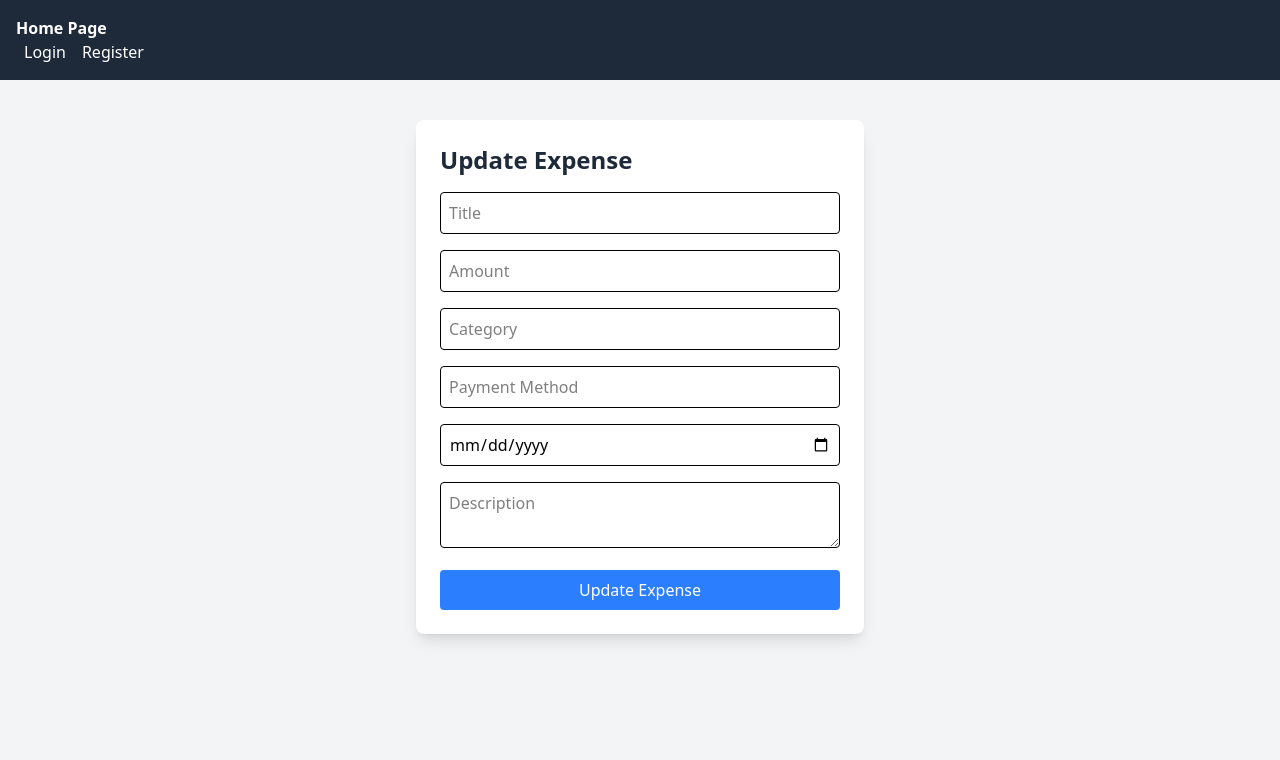
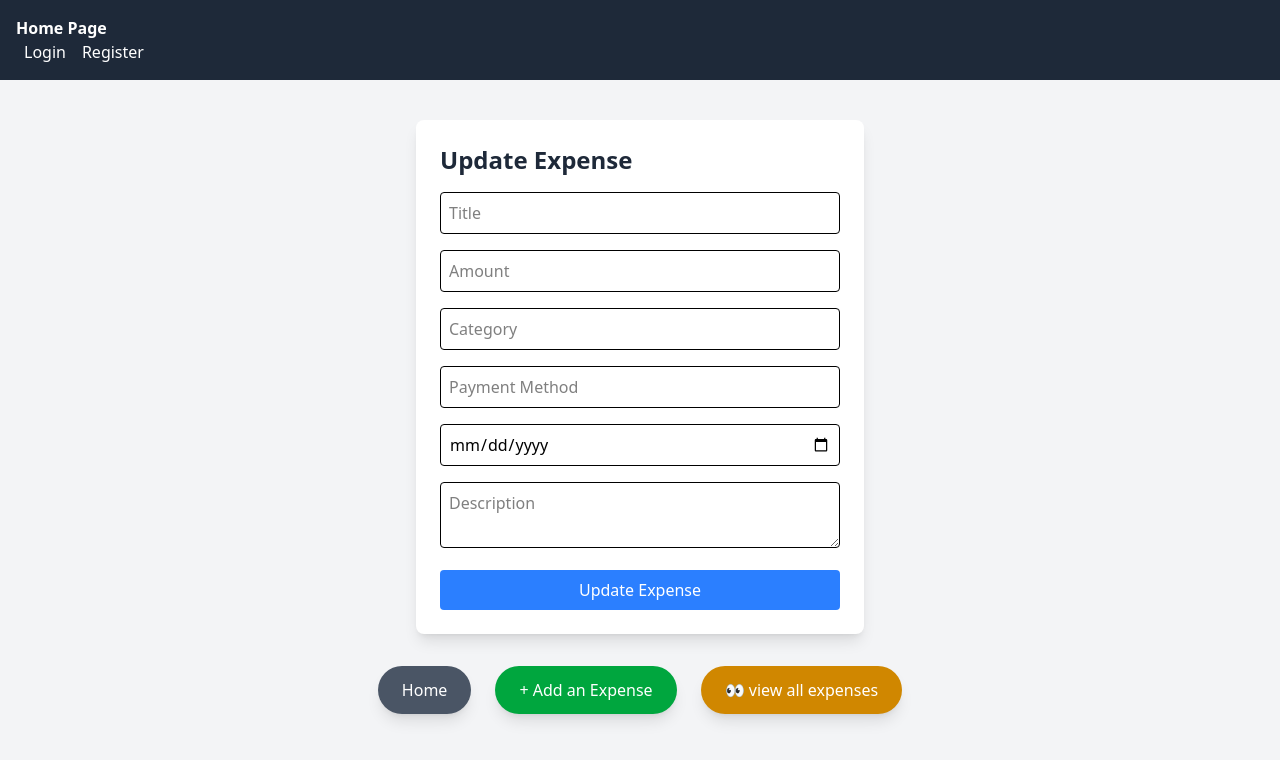
Before and after one commit to parinitaaa/finsight, a React (Vite) app in the folder client/: page /update-expense/1 in a window 1280 px wide. Shown: the top 760 px of the page. Built offline with nearby package versions, Linux system fonts and the light colour scheme; no server answers.

Commit message:
update page fixed

```diff
--- a/client/src/pages/AddExpense.jsx
+++ b/client/src/pages/AddExpense.jsx
@@ -11,7 +11,7 @@ const AddExpense = ({ user }) => {
     description: "",
     payment_method: "",
     date: "",
-  });
+});
 
   const [message, setMessage] = useState("");
   const navigate = useNavigate();
@@ -117,7 +117,7 @@ const AddExpense = ({ user }) => {
     to="/view-expenses"
     className="bg-green-600 text-white px-6 py-3 rounded-full shadow-lg hover:bg-green-700 transition"
   >
-    👀
+    👀 view all expenses
   </Link>
 </div>
     </>
--- a/client/src/pages/UpdateExpense.jsx
+++ b/client/src/pages/UpdateExpense.jsx
@@ -1,6 +1,7 @@
 import React, { useEffect, useState } from "react";
 import axios from "axios";
 import { useParams, useNavigate } from "react-router-dom";
+import { Link } from "react-router-dom";
 
 const UpdateExpense = () => {
   const { id } = useParams();
@@ -46,6 +47,7 @@ const UpdateExpense = () => {
   };
 
   return (
+    <>
     <div className="max-w-md mx-auto mt-10 p-6 bg-white rounded-lg shadow-lg">
       <h2 className="text-2xl font-bold mb-4 text-gray-800">Update Expense</h2>
       <form onSubmit={handleSubmit} className="space-y-4">
@@ -58,6 +60,28 @@ const UpdateExpense = () => {
         <button type="submit" className="w-full bg-blue-500 text-white py-2 rounded hover:bg-blue-600">Update Expense</button>
       </form>
     </div>
+    <div className="flex justify-center gap-6 mt-8">
+  <Link
+    to="/"
+    className="bg-gray-600 text-white px-6 py-3 rounded-full shadow-lg hover:bg-gray-700 transition"
+  >
+    Home
+  </Link>
+
+  <Link
+    to="/add-expense"
+    className="bg-green-600 text-white px-6 py-3 rounded-full shadow-lg hover:bg-green-700 transition"
+  >
+    + Add an Expense
+  </Link>
+  <Link
+    to="/view-expenses"
+    className="bg-yellow-600 text-white px-6 py-3 rounded-full shadow-lg hover:bg-yellow-700 transition"
+  >
+    👀 view all expenses
+  </Link>
+</div>
+    </>
   );
 };
 
--- a/client/src/pages/ViewExpenses.jsx
+++ b/client/src/pages/ViewExpenses.jsx
@@ -46,6 +46,7 @@ const ViewExpenses = () => {
       <h2 className="text-2xl font-bold mb-6 text-gray-800">My Expenses</h2>
       {message && <p className="text-blue-600 mb-4">{message}</p>}
 
+
       {expenses.length === 0 ? (
         <p className="text-gray-500">No expenses added yet.</p>
       ) : (
@@ -71,13 +72,13 @@ const ViewExpenses = () => {
                 <td className="border p-2 text-center">
                     <button
                     onClick={() => handleUpdate(exp.id)}
-                    className="bg-blue-500 text-white px-5 py-3 rounded hover:bg-blue-600"
+                    className="bg-blue-500 text-white px-5 py-3 rounded hover:bg-blue-600 cursor-pointer"
                   >
                     Update
                   </button>
                   <button
                     onClick={() => handleDelete(exp.id)}
-                    className="bg-red-500 text-white px-5 py-3 rounded hover:bg-red-600"
+                    className="bg-red-500 text-white px-5 py-3 rounded hover:bg-red-600 ml-3 cursor-pointer"
                   >
                     Delete
                   </button>
@@ -100,7 +101,7 @@ const ViewExpenses = () => {
     to="/add-expense"
     className="bg-green-600 text-white px-6 py-3 rounded-full shadow-lg hover:bg-green-700 transition"
   >
-    +
+    + Add an Expense
   </Link>
 </div>
 
```
Also changed, not shown: 1 other file (tests, documents, lock files or other folders).
